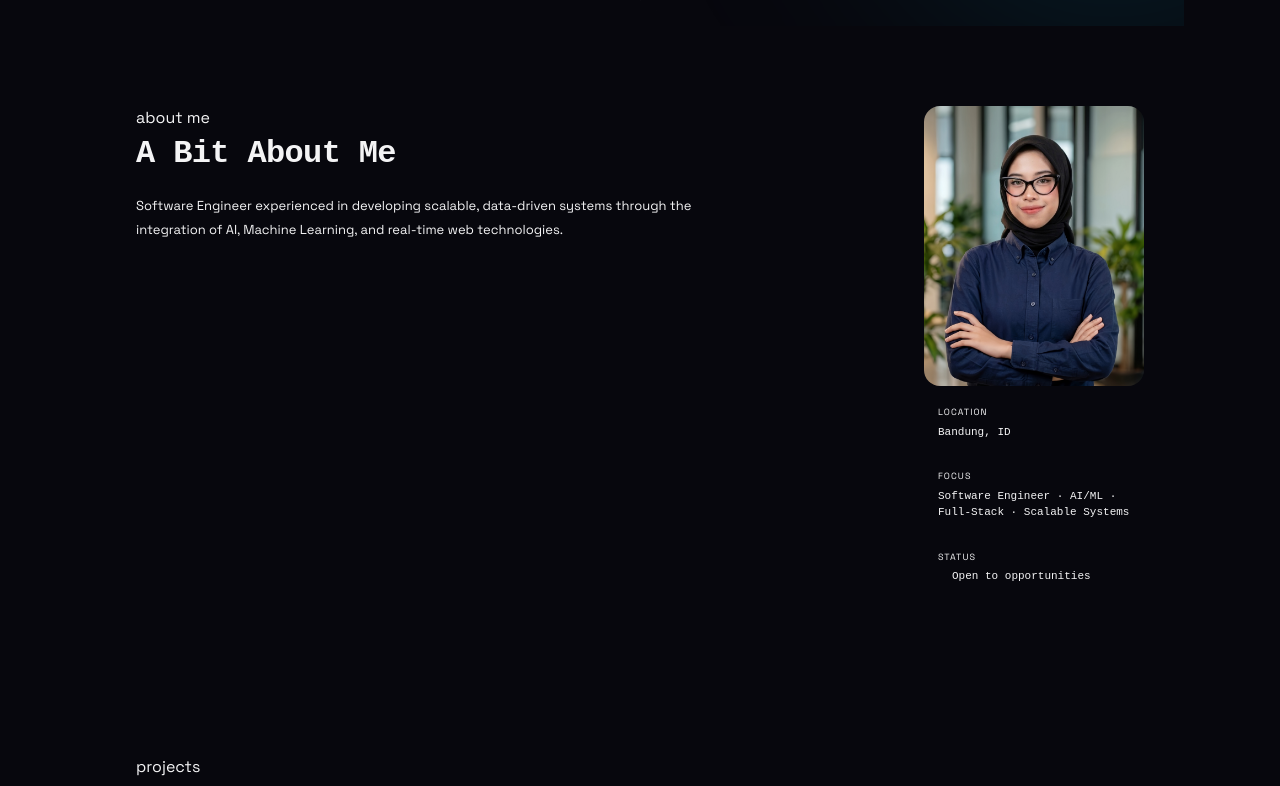
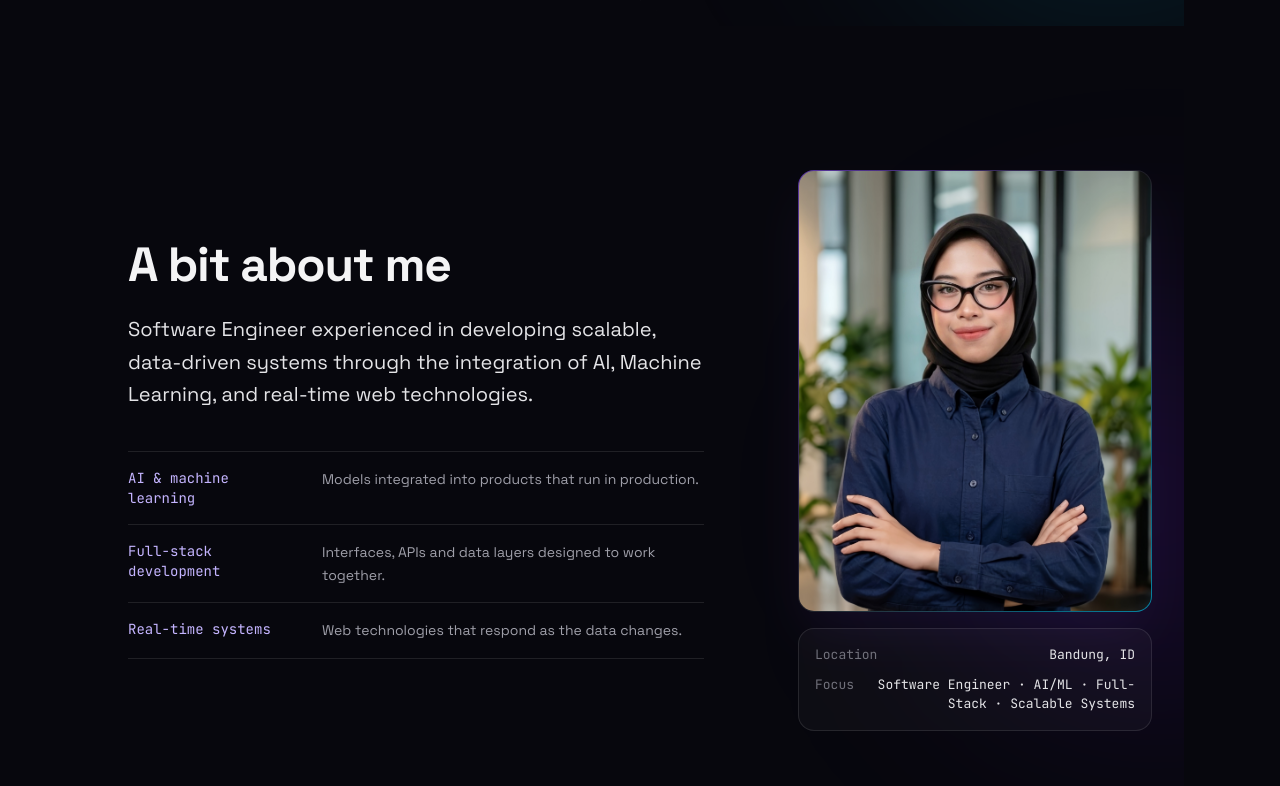
Before and after one commit to febrinaqh/febrina-portfolio-2026, a Next.js app: page / in a window 1280 px wide. Shown: the part 774-1560 px from the top of the page. Built offline with nearby package versions, Linux system fonts and the light colour scheme.

Commit message:
redesign about section with dt/dd layout

```diff
--- a/components/About.tsx
+++ b/components/About.tsx
@@ -11,130 +11,76 @@ const fadeUp = (delay = 0) => ({
   transition: { duration: 0.6, delay, ease: "easeOut" as const },
 });
 
-// ── Info card (Location / Focus / Status) ─────────────────────────────────────
-function InfoCard({
-  label,
-  children,
-}: {
-  label: string;
-  children: React.ReactNode;
-}) {
-  return (
-    <div
-      style={{
-        background: "var(--surface)",
-        border: "0.5px solid var(--border2)",
-        borderRadius: "10px",
-        padding: "10px 14px",
-      }}
-    >
-      <div
-        style={{
-          fontSize: "9px",
-          color: "var(--purple2)",
-          letterSpacing: "0.12em",
-          marginBottom: "4px",
-        }}
-      >
-        {label}
-      </div>
-      <div
-        style={{
-          fontSize: "11px",
-          color: "var(--text2)",
-          fontFamily: "IBM Plex Mono, monospace",
-        }}
-      >
-        {children}
-      </div>
-    </div>
-  );
-}
+const POINTS = [
+  {
+    title: "AI & machine learning",
+    body: "Models integrated into products that run in production.",
+  },
+  {
+    title: "Full-stack development",
+    body: "Interfaces, APIs and data layers designed to work together.",
+  },
+  {
+    title: "Real-time systems",
+    body: "Web technologies that respond as the data changes.",
+  },
+];
 
-// ── Main About section ────────────────────────────────────────────────────────
 export default function About() {
   return (
-    <section
-      id="about"
-      style={{ padding: "80px 40px", background: "var(--bg)" }}
-    >
-      <div
-        style={{ maxWidth: "1100px", margin: "0 auto" }}
-        className="flex flex-col sm:flex-row items-center sm:items-start gap-10 sm:gap-12 lg:gap-20"
-      >
+    <section id="about" className="relative overflow-hidden px-6 py-28 md:py-36">
+      <div className="pointer-events-none absolute -right-40 top-1/3 h-[380px] w-[380px] rounded-full bg-violet-600/15 blur-[120px]" />
+
+      <div className="relative mx-auto grid max-w-5xl items-center gap-14 md:grid-cols-[1.25fr_0.75fr] md:gap-20">
         {/* LEFT — Text */}
-        <motion.div
-          {...fadeUp(0)}
-          className="w-full flex-1 order-2 sm:order-1 text-center sm:text-left"
-        >
-          <div className="section-eyebrow justify-center sm:justify-start">
-            about me
-          </div>
-          <h1
-            style={{
-              fontFamily: "IBM Plex Mono, monospace",
-              fontWeight: 800,
-              fontSize: "clamp(24px, 4vw, 32px)",
-              color: "var(--text)",
-              letterSpacing: "-0.02em",
-              marginBottom: "16px",
-            }}
-          >
-            A Bit About Me
-          </h1>
-
-          <p
-            style={{
-              fontSize: "13px",
-              color: "var(--text2)",
-              lineHeight: 1.85,
-              maxWidth: "560px",
-            }}
-            className="mx-auto sm:mx-0"
-          >
+        <motion.div {...fadeUp(0)}>
+          <h2 className="text-4xl font-bold tracking-tight sm:text-5xl">
+            A bit about me
+          </h2>
+          <p className="mt-6 max-w-xl text-xl leading-relaxed text-zinc-200">
             {personal.bio}
           </p>
+
+          <dl className="mt-10 max-w-xl divide-y divide-white/10 border-y border-white/10">
+            {POINTS.map((p) => (
+              <div
+                key={p.title}
+                className="grid gap-1 py-4 sm:grid-cols-[170px_1fr] sm:gap-6"
+              >
+                <dt className="font-mono text-sm text-violet-300">{p.title}</dt>
+                <dd className="text-sm leading-relaxed text-zinc-400">{p.body}</dd>
+              </div>
+            ))}
+          </dl>
         </motion.div>
 
-        {/* RIGHT — Photo Card */}
+        {/* RIGHT — Photo + info */}
         <motion.div
           {...fadeUp(0.15)}
-          className="w-[180px] xs:w-[200px] sm:w-[220px] flex-shrink-0 order-1 sm:order-2 flex flex-col gap-2.5"
+          className="mx-auto w-full max-w-[320px] md:max-w-none"
         >
-          {/* Foto */}
-          <div
-            className="relative overflow-hidden"
-            style={{
-              background: "var(--surface)",
-              border: "0.5px solid var(--border2)",
-              borderRadius: "16px",
-              height: "280px",
-            }}
-          >
-            <Image
-              src={personal.avatar}
-              alt={personal.name}
-              fill
-              sizes="220px"
-              style={{ objectFit: "cover" }}
-            />
+          <div className="rounded-2xl bg-gradient-to-br from-violet-500/60 via-white/10 to-cyan-400/60 p-px shadow-2xl shadow-violet-500/10">
+            <div className="relative aspect-[4/5] w-full overflow-hidden rounded-[15px]">
+              <Image
+                src={personal.avatar}
+                alt={personal.name}
+                fill
+                sizes="(min-width: 768px) 320px, 70vw"
+                className="object-cover"
+              />
+            </div>
           </div>
 
-          <InfoCard label="LOCATION">{personal.location}</InfoCard>
-          <InfoCard label="FOCUS">{personal.focus}</InfoCard>
-          <InfoCard label="STATUS">
-            <span className="inline-flex items-center gap-2">
-              <span
-                className="pulse-dot inline-block rounded-full"
-                style={{
-                  width: "6px",
-                  height: "6px",
-                  background: "var(--teal)",
-                }}
-              />
-              {personal.status}
-            </span>
-          </InfoCard>
+          <ul className="mt-4 space-y-2.5 rounded-2xl border border-white/10 bg-white/[0.03] p-4 font-mono text-[13px]">
+            <li className="flex justify-between gap-4">
+              <span className="text-zinc-500">Location</span>
+              <span className="text-zinc-200">{personal.location}</span>
+            </li>
+            <li className="flex justify-between gap-4">
+              <span className="text-zinc-500">Focus</span>
+              <span className="text-right text-zinc-200">{personal.focus}</span>
+            </li>
+          </ul>
         </motion.div>
       </div>
     </section>
```
